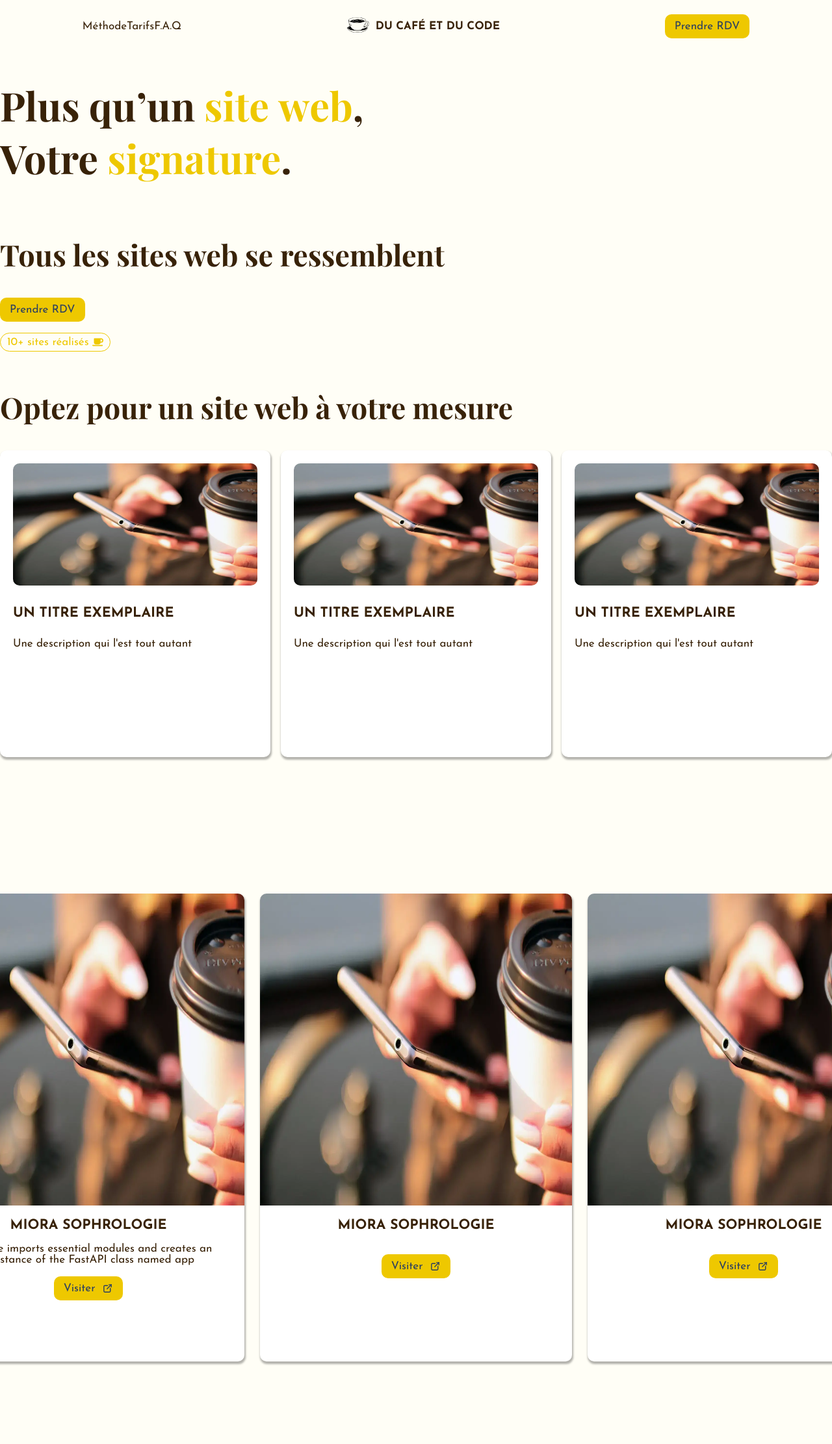
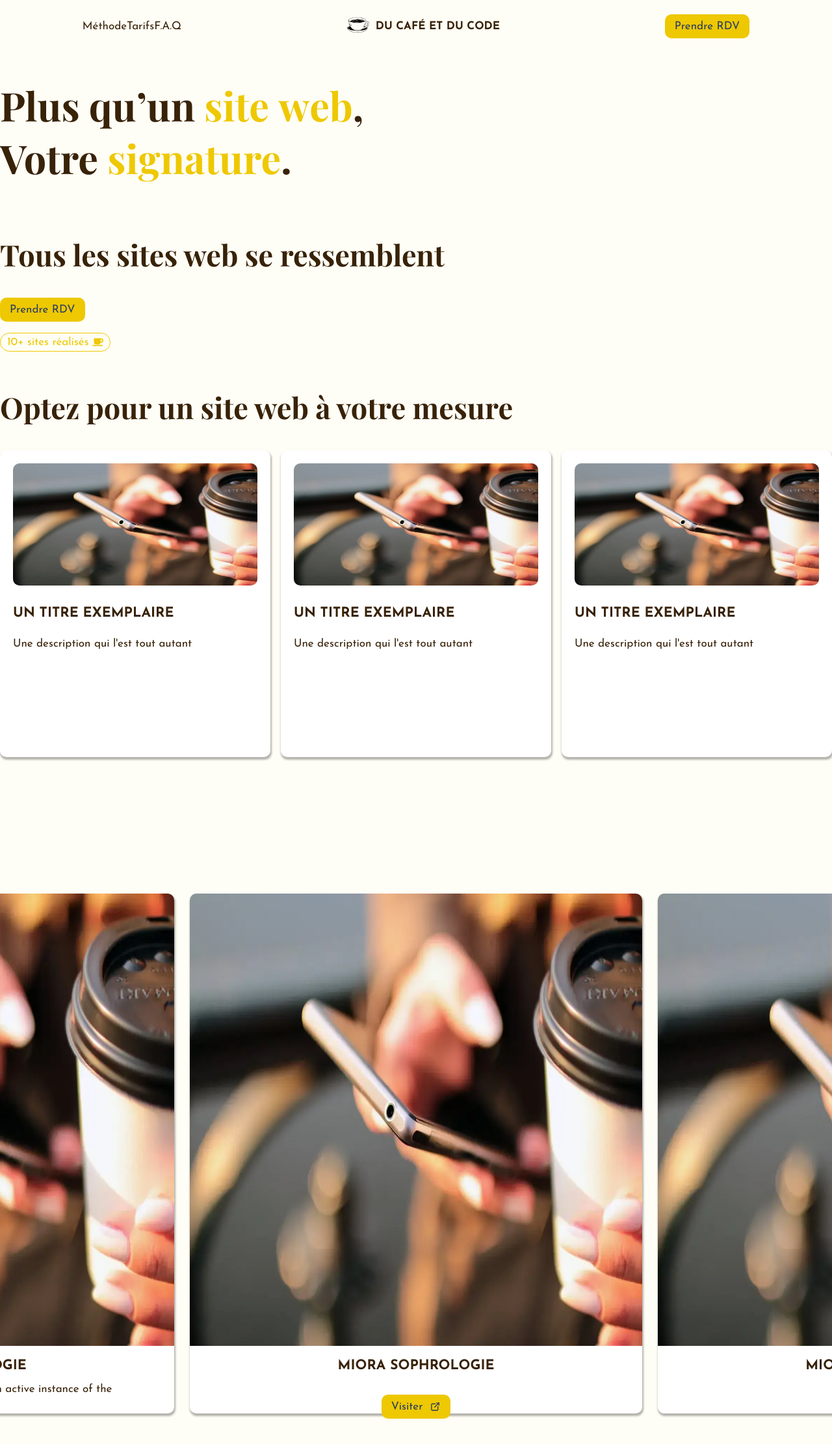
Before and after one commit to willfynch/ducafeetducode, a Next.js app: page / in a window 1280 px wide. Shown: the top 2222 px of the page at 65% size. Built offline with nearby package versions, Linux system fonts and the light colour scheme; a web font is replaced by a local one.

Commit message:
Project Card / Fix size on mobile devices

```diff
--- a/src/components/project-card/project-card.module.css
+++ b/src/components/project-card/project-card.module.css
@@ -10,6 +10,14 @@
     height: 90vmin;
     user-select: none;
 }
+
+@media (pointer:none), (pointer:coarse) {
+  .project_card__container {
+    width: 90vw;
+    height: 100vh;
+  }
+}
+
 
 
 
```
